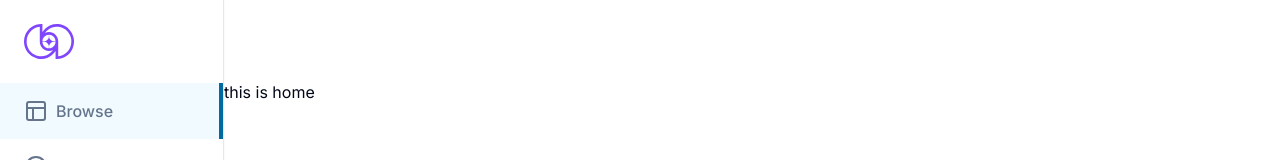
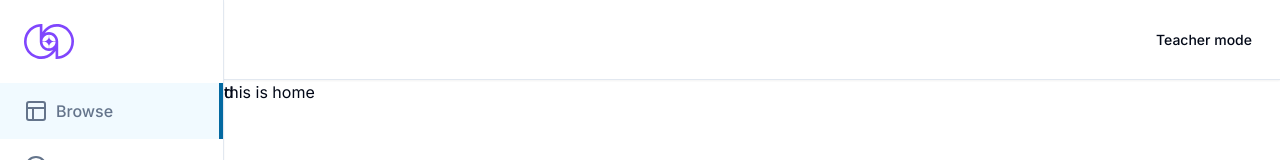
Before and after one commit to yamanaliesh92/Lms-platform, a Next.js app: page / in a window 1280 px wide. Shown: the top 160 px of the page. Built offline with nearby package versions, Linux system fonts and the light colour scheme.

Commit message:
WIP:added courses page

```diff
--- a/src/app/(dashboard)/_components/navbar-routes.tsx
+++ b/src/app/(dashboard)/_components/navbar-routes.tsx
@@ -4,16 +4,10 @@ import { LogOut } from "lucide-react";
 import Link from "next/link";
 import { redirect, usePathname } from "next/navigation";
 import React from "react";
-import { auth } from "@clerk/nextjs/server";
+
 import { UserButton } from "@clerk/nextjs";
 
 export default function NavbarRoutes() {
-  const { userId } = auth();
-
-  if (!userId) {
-    return redirect("/");
-  }
-
   const pathName = usePathname();
 
   const isTeacherPage = pathName.startsWith("/teacher");
--- a/src/app/(dashboard)/layout.tsx
+++ b/src/app/(dashboard)/layout.tsx
@@ -1,4 +1,6 @@
 import React from "react";
+import Navbar from "./_components/navbar";
+
 import Sidebar from "./_components/sidebar";
 
 export default function DashboardLayout({
@@ -8,7 +10,10 @@ export default function DashboardLayout({
 }) {
   return (
     <div className="h-full">
-      <div className="w-56 fixed md:flex h-full flex-col inset-y-0 z-50">
+      <div className="h-[80px] md:pl-56 fixed inset-y-0 z-50 w-full">
+        <Navbar />d
+      </div>
+      <div className="w-56 fixed hidden md:flex h-full flex-col inset-y-0 z-50">
         <Sidebar />
       </div>
       <main className="md:pl-56 h-full pt-[80px]">{children}</main>
--- a/src/app/layout.tsx
+++ b/src/app/layout.tsx
@@ -1,7 +1,7 @@
 import type { Metadata } from "next";
 import { Inter } from "next/font/google";
 import "./globals.css";
-
+import { ClerkProvider } from "@clerk/nextjs";
 const inter = Inter({ subsets: ["latin"] });
 
 export const metadata: Metadata = {
@@ -15,8 +15,10 @@ export default function RootLayout({
   children: React.ReactNode;
 }>) {
   return (
-    <html lang="en">
-      <body className={inter.className}>{children}</body>
-    </html>
+    <ClerkProvider>
+      <html lang="en">
+        <body className={inter.className}>{children}</body>
+      </html>
+    </ClerkProvider>
   );
 }
```
Also changed, not shown: src/app/(dashboard)/(routes)/teacher/courses/page.tsx (added).
